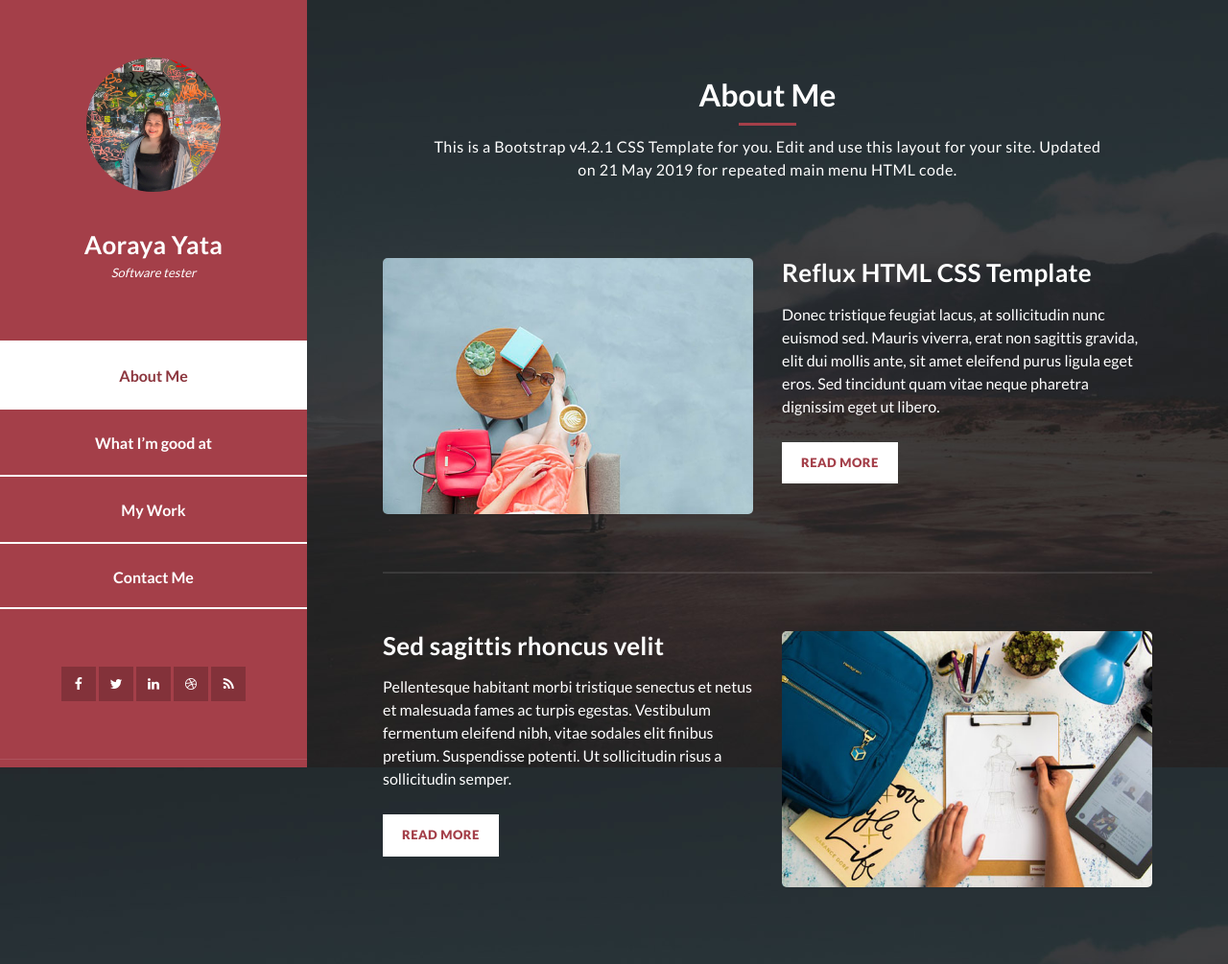
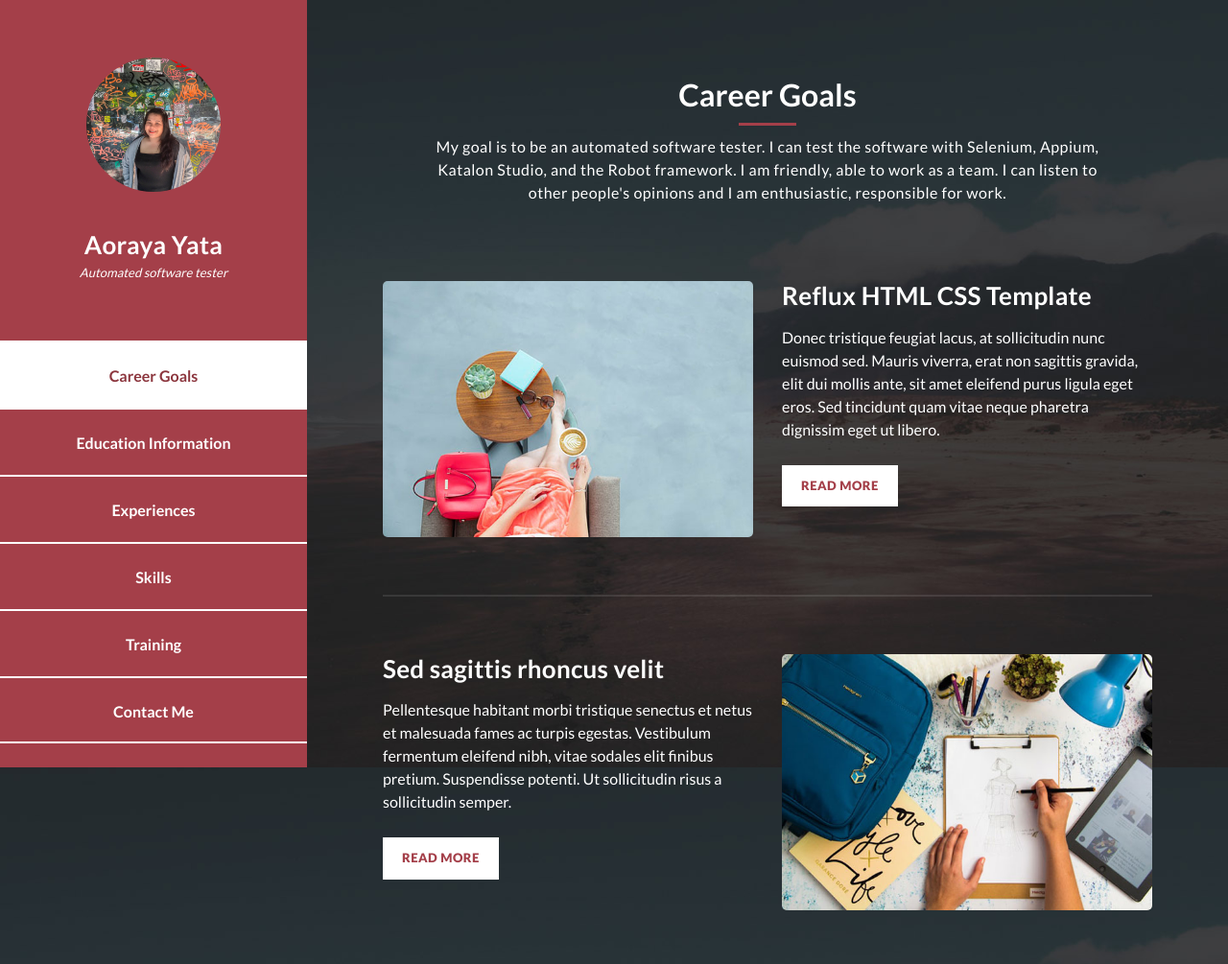
Before and after one commit to Aoraya-zine/aorayayata.github.io, a plain HTML site: page index.html in a window 1280 px wide. Shown: the top 1005 px of the page at 96% size. Drawn offline with Linux system fonts and the light colour scheme.

Commit message:
Changes1

```diff
--- a/index.html
+++ b/index.html
@@ -41,34 +41,32 @@ https://templatemo.com/tm-531-reflux
             </div>
             <div class="author-content">
               <h4>Aoraya Yata</h4>
-              <span>Software tester</span>
+              <span>Automated software tester</span>
             </div>
             <nav class="main-nav" role="navigation">
               <ul class="main-menu">
-                <li><a href="#section1">About Me</a></li>
-                <li><a href="#section2">What I’m good at</a></li>
-                <li><a href="#section3">My Work</a></li>
+                <li><a href="#section1">Career Goals</a></li>
+                <li><a href="#section2">Education Information</a></li>
+                <li><a href="#section3">Experiences</a></li>
+                <li><a href="#section3">Skills</a></li>
+                <li><a href="#section3">Training</a></li>
                 <li><a href="#section4">Contact Me</a></li>
               </ul>
             </nav>
             <div class="social-network">
               <ul class="soial-icons">
                 <li>
-                  <a href="https://fb.com/templatemo"
-                    ><i class="fa fa-facebook"></i
+                  <a href="https://web.facebook.com/zineaoraya/">
+                    <i class="fa fa-facebook"></i
                   ></a>
                 </li>
                 <li>
-                  <a href="#"><i class="fa fa-twitter"></i></a>
+                  <a href="https://twitter.com/zineao">
+                    <i class="fa fa-twitter"></i></a>
                 </li>
                 <li>
-                  <a href="#"><i class="fa fa-linkedin"></i></a>
-                </li>
-                <li>
-                  <a href="#"><i class="fa fa-dribbble"></i></a>
-                </li>
-                <li>
-                  <a href="#"><i class="fa fa-rss"></i></a>
+                  <a href="https://www.linkedin.com/in/aoraya-yata-37b7a221a/">
+                    <i class="fa fa-linkedin"></i></a>
                 </li>
               </ul>
             </div>
@@ -82,12 +80,11 @@ https://templatemo.com/tm-531-reflux
       <section class="section about-me" data-section="section1">
         <div class="container">
           <div class="section-heading">
-            <h2>About Me</h2>
+            <h2>Career Goals</h2>
             <div class="line-dec"></div>
-            <span
-              >This is a Bootstrap v4.2.1 CSS Template for you. Edit and use
-              this layout for your site. Updated on 21 May 2019 for repeated main menu HTML code.</span
-            >
+            <span>
+              My goal is to be an automated software tester. I can test the software with Selenium, Appium, Katalon Studio, and the Robot framework. I am friendly, able to work as a team. I can listen to other people's opinions and I am enthusiastic, responsible for work.
+            </span>
           </div>
           <div class="left-image-post">
             <div class="row">
@@ -143,7 +140,7 @@ https://templatemo.com/tm-531-reflux
       <section class="section my-services" data-section="section2">
         <div class="container">
           <div class="section-heading">
-            <h2>What I’m good at?</h2>
+            <h2>Education Information</h2>
             <div class="line-dec"></div>
             <span
               >Curabitur leo felis, rutrum vitae varius eu, malesuada a tortor.
```
Also changed, not shown: assets/images/author-image.jpg (deleted).
